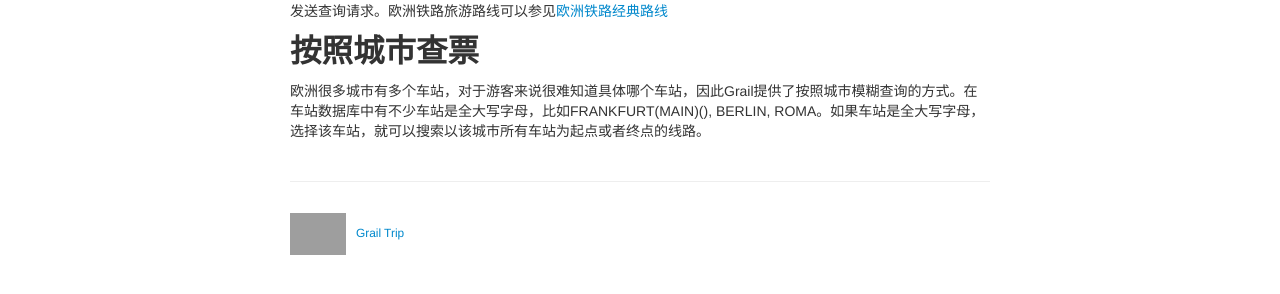
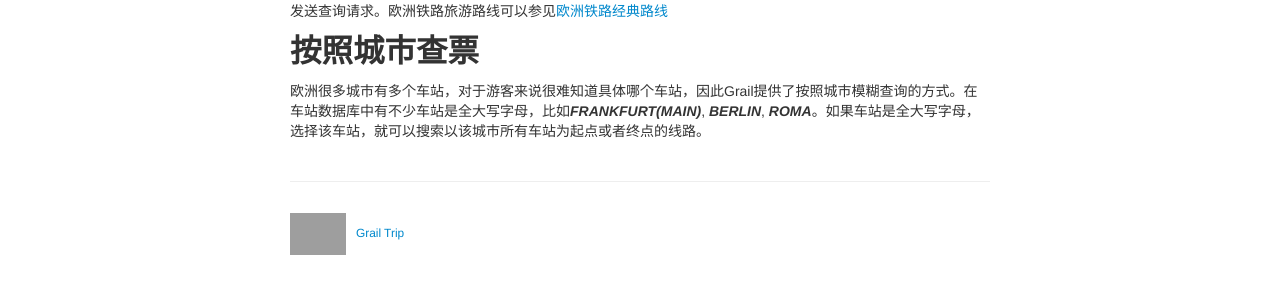
Before and after one commit to kyoangel/grailtrip, a Jekyll site: the page built from zh/pages/03_stations.md, in a window 1280 px wide. Shown: the part 311-605 px from the top of the page. Built offline with Jekyll 4.4.1, drawn with Linux system fonts in a browser that asks for light colours; grey boxes are pictures that could not be loaded.

```diff
--- a/zh/pages/03_stations.md
+++ b/zh/pages/03_stations.md
@@ -12,4 +12,4 @@ Grail的车站数据库里存储了全欧洲超过62,000个火车站和超过1,0
 最直接的方法是在两个火车站直接直接查票。Grail会根据数据库中各大铁路公司车站信息，直接向各个铁路公司发送查询请求。欧洲铁路旅游路线可以参见[欧洲铁路经典路线](02_popular_routes)
 
 ## 按照城市查票
-欧洲很多城市有多个车站，对于游客来说很难知道具体哪个车站，因此Grail提供了按照城市模糊查询的方式。在车站数据库中有不少车站是全大写字母，比如FRANKFURT(MAIN)(), BERLIN, ROMA。如果车站是全大写字母，选择该车站，就可以搜索以该城市所有车站为起点或者终点的线路。
+欧洲很多城市有多个车站，对于游客来说很难知道具体哪个车站，因此Grail提供了按照城市模糊查询的方式。在车站数据库中有不少车站是全大写字母，比如***FRANKFURT(MAIN)***, ***BERLIN***, ***ROMA***。如果车站是全大写字母，选择该车站，就可以搜索以该城市所有车站为起点或者终点的线路。
```
